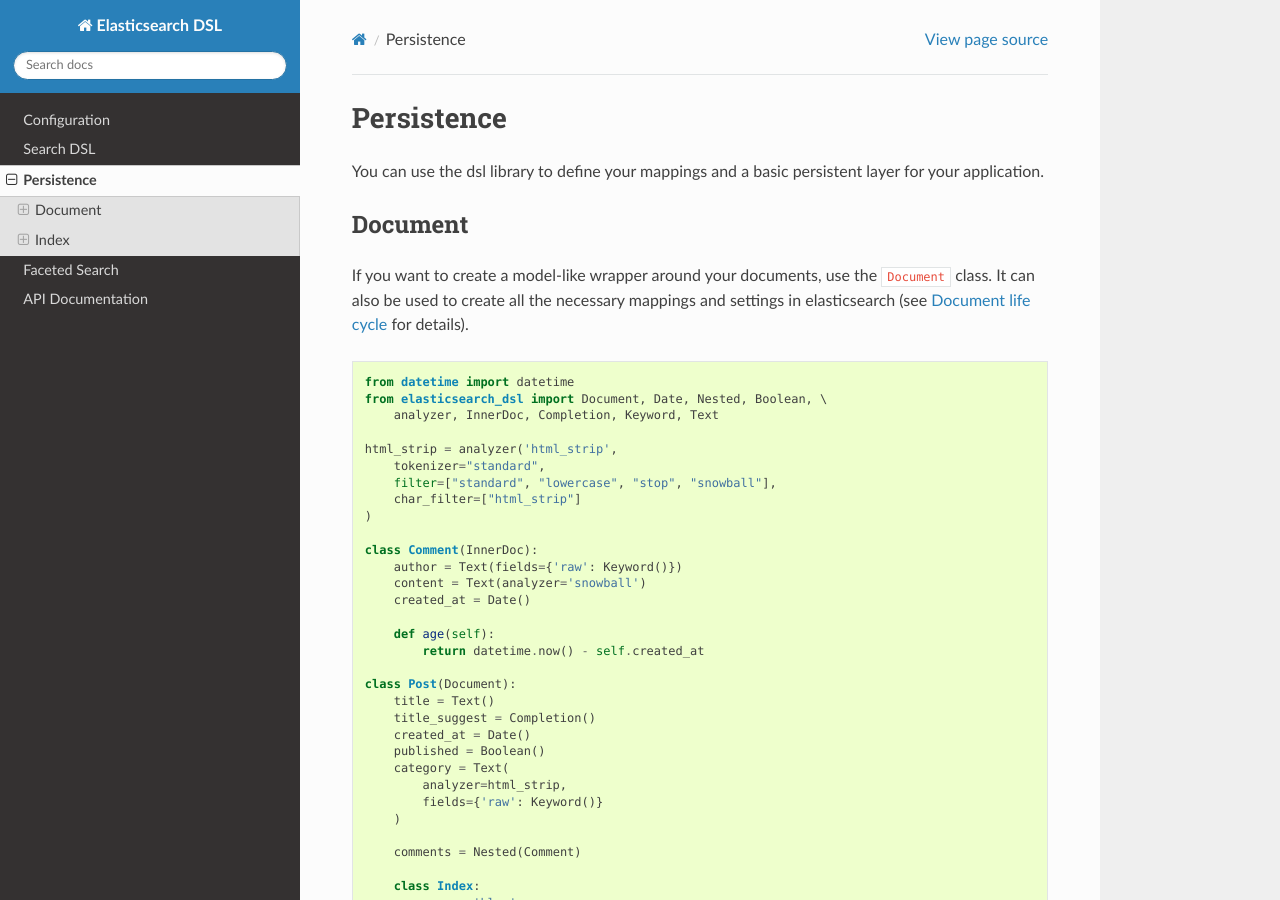
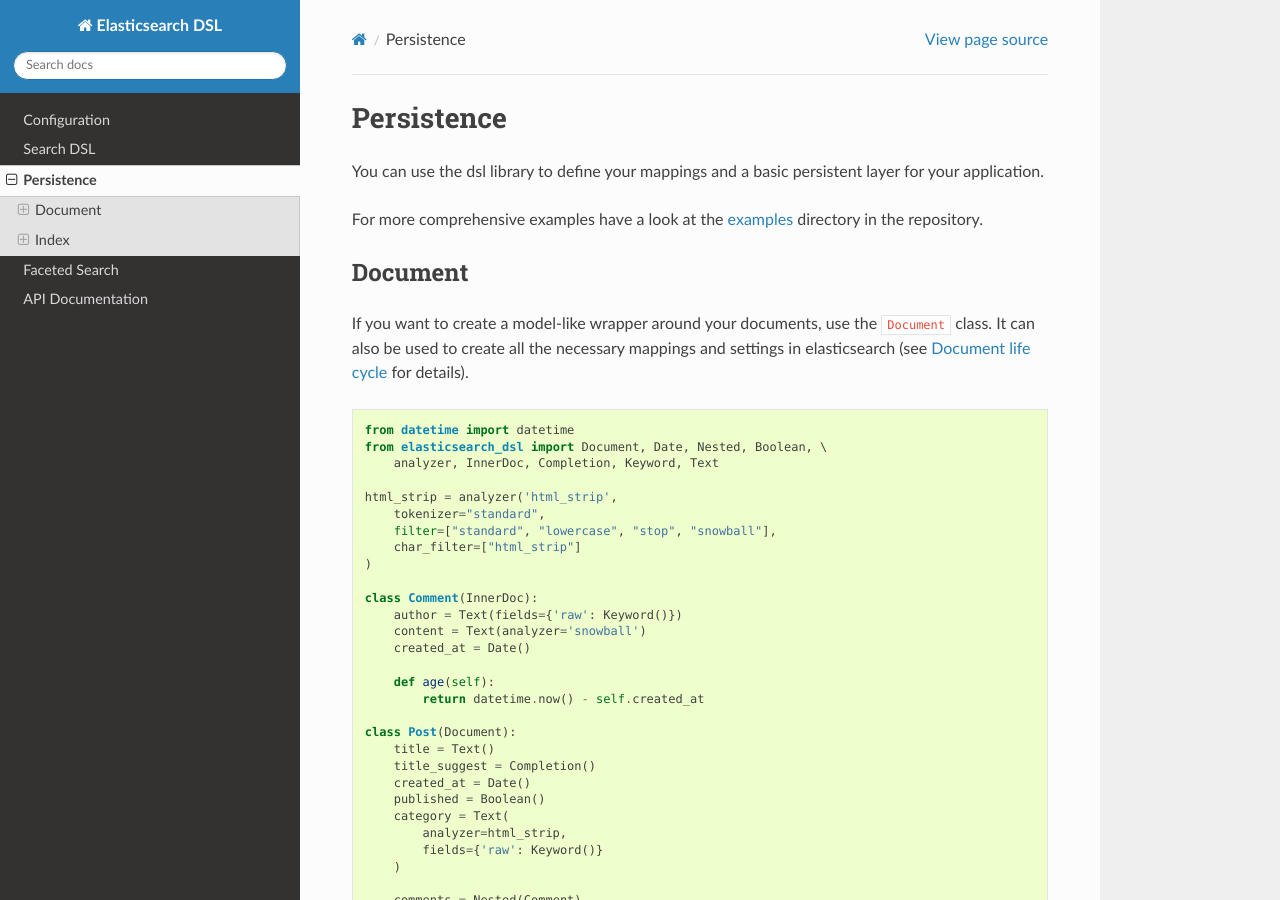
Before and after one commit to elastic/elasticsearch-dsl-py, a Sphinx documentation site: the page built from docs/persistence.rst, in a window 1280 px wide and 900 px high. Built offline with Sphinx 7.4.7 and the Read the Docs theme 2.0.0, drawn with Linux system fonts in a browser that asks for light colours; the version number could not be read and is left out.

Commit message:
Add link to examples from persistence docs

```diff
--- a/docs/persistence.rst
+++ b/docs/persistence.rst
@@ -5,6 +5,11 @@ Persistence
 
 You can use the dsl library to define your mappings and a basic persistent
 layer for your application.
+
+For more comprehensive examples have a look at the examples_ directory in the
+repository.
+
+.. _examples: https://github.com/elastic/elasticsearch-dsl-py/tree/master/examples
 
 .. _doc_type:
 
```
